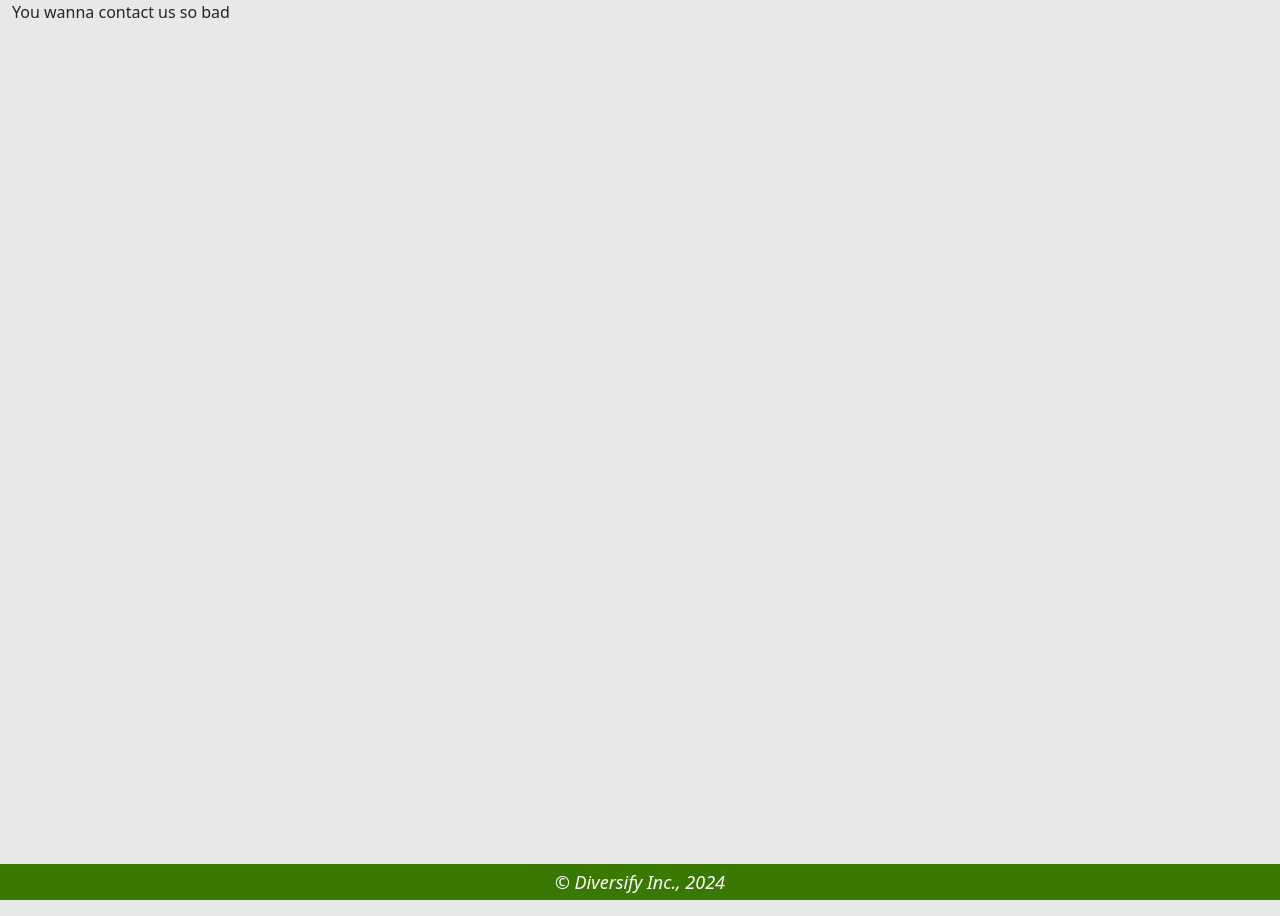
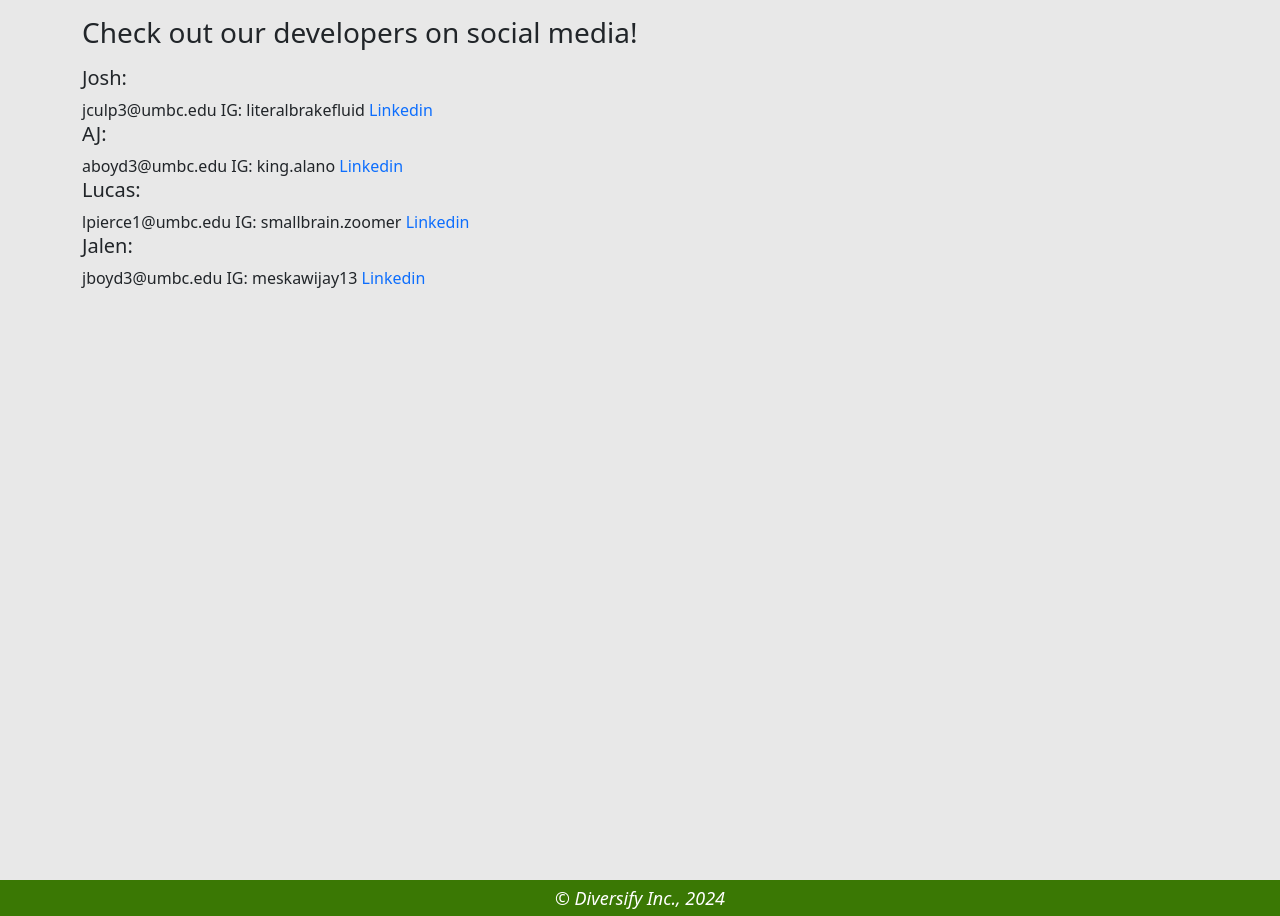
Before and after one commit to AJ-Boyd/Diversify-Stock-Prediction, a Python web app: template diversify/templates/contact.html in a window 1280 px wide. Shown: the part 86-1002 px from the top of the page. Run offline with Jinja, Linux system fonts and the light colour scheme; the template is opened without the code that fills it, so the values that code supplies are empty.

Commit message:
final commit b4 demo

```diff
--- a/diversify/static/css/styles.css
+++ b/diversify/static/css/styles.css
@@ -263,7 +263,6 @@ html, body{
 }
 
 .bio{
-    border: 1px solid black;
     height: 300px;
     width: 250px;
     position: relative;
@@ -306,12 +305,9 @@ footer{
 
 .aboot{
     height: 100% !important;
-    border: 1px solid black;
-
 }
 .about-img{
     height: 100%;
-    border: 1px solid black;
     background-image: url('../media/guiding\ on\ tablet.png');
     background-size: cover;
     height: 400px;
@@ -324,3 +320,18 @@ footer{
     padding: 2%;
     line-height: 2;
 }
+ul{
+    list-style-type: none;
+}
+ul h4{
+    color: #393838;
+}
+
+#abt1{
+    background-image: url('../media/stocks\ screen.jpg');
+    background-size: cover;
+}
+#abt3{
+    background-image: url('../media/stock\ trading.jpg');
+    background-size: cover;
+}
--- a/diversify/templates/base.html
+++ b/diversify/templates/base.html
@@ -6,9 +6,9 @@
         <meta name="viewport" content="width=device-width, initial-scale=1">
         <link rel="stylesheet" type="text/css" href="../static/css/styles.css" />
         <link href="https://cdn.jsdelivr.net/npm/bootstrap@5.3.3/dist/css/bootstrap.min.css" rel="stylesheet" integrity="sha384-QWTKZyjpPEjISv5WaRU9OFeRpok6YctnYmDr5pNlyT2bRjXh0JMhjY6hW+ALEwIH" crossorigin="anonymous">
-        <link rel="apple-touch-icon" sizes="180x180" href="/apple-touch-icon.png">
-        <link rel="icon" type="image/png" sizes="32x32" href="/favicon-32x32.png">
-        <link rel="icon" type="image/png" sizes="16x16" href="/favicon-16x16.png">
+        <link rel="apple-touch-icon" sizes="180x180" href="../static/media/favicon/apple-touch-icon.png">
+        <link rel="icon" type="image/png" sizes="32x32" href="../static/media/favicon/favicon-32x32.png">
+        <link rel="icon" type="image/png" sizes="16x16" href="../static/media/favicon/favicon-16x16.png">
         <link rel="manifest" href="/site.webmanifest">
         <title>{% block title %}{% endblock %} </title>
     </head>
--- a/diversify/templates/contact.html
+++ b/diversify/templates/contact.html
@@ -4,6 +4,26 @@
 
 {% block content %}
 
-<p>You wanna contact us so bad </p>
+<div class="container mt-3">
+    <h3>Check out our developers on social media!</h3>
+    <p class="landing-body">
+        <h5>Josh:</h5>
+        jculp3@umbc.edu
+        IG: literalbrakefluid
+        <a href="https://www.linkedin.com/in/joshua-culp-498548302/">Linkedin</a>
+        <h5>AJ:</h5>
+        aboyd3@umbc.edu
+        IG: king.alano
+        <a href="https://www.linkedin.com/in/alan-jared-boyd-7bb64421a/">Linkedin</a>
+        <h5>Lucas:</h5>
+        lpierce1@umbc.edu
+        IG: smallbrain.zoomer
+        <a href="https://www.linkedin.com/in/lucas-pierce-a8175b255/"> Linkedin</a>
+        <h5>Jalen:</h5>
+        jboyd3@umbc.edu
+        IG: meskawijay13
+        <a href="https://www.linkedin.com/in/jalen-boyd-2ab4802ba">Linkedin</a>
+    </p>
+</div>
 
 {% endblock %}
--- a/diversify/templates/predict.html
+++ b/diversify/templates/predict.html
@@ -108,7 +108,8 @@ block content %}
       <div class="green-rectangle"></div>
       <form action="#" method="post">
         <div class="search-container">
-          <input
+          <p class="pl-3" style=" padding-left:30%"><b>Popular Stocks:</b></p>
+          <!--<input
             list="stock-option"
             placeholder="Choose a Stock"
             id="stock-choice"
@@ -127,7 +128,7 @@ block content %}
             value="Submit"
           >
             Submit
-          </button>
+          </button> -->
         </div>
       </form>
       <div class="green-rectangle"></div>
```
Also changed, not shown: diversify/templates/resource.html (+26 -3 lines), diversify/static/media/businesswoman.jpg (added), diversify/static/media/stock trading.jpg (added), diversify/static/media/stocks screen.jpg (added).
